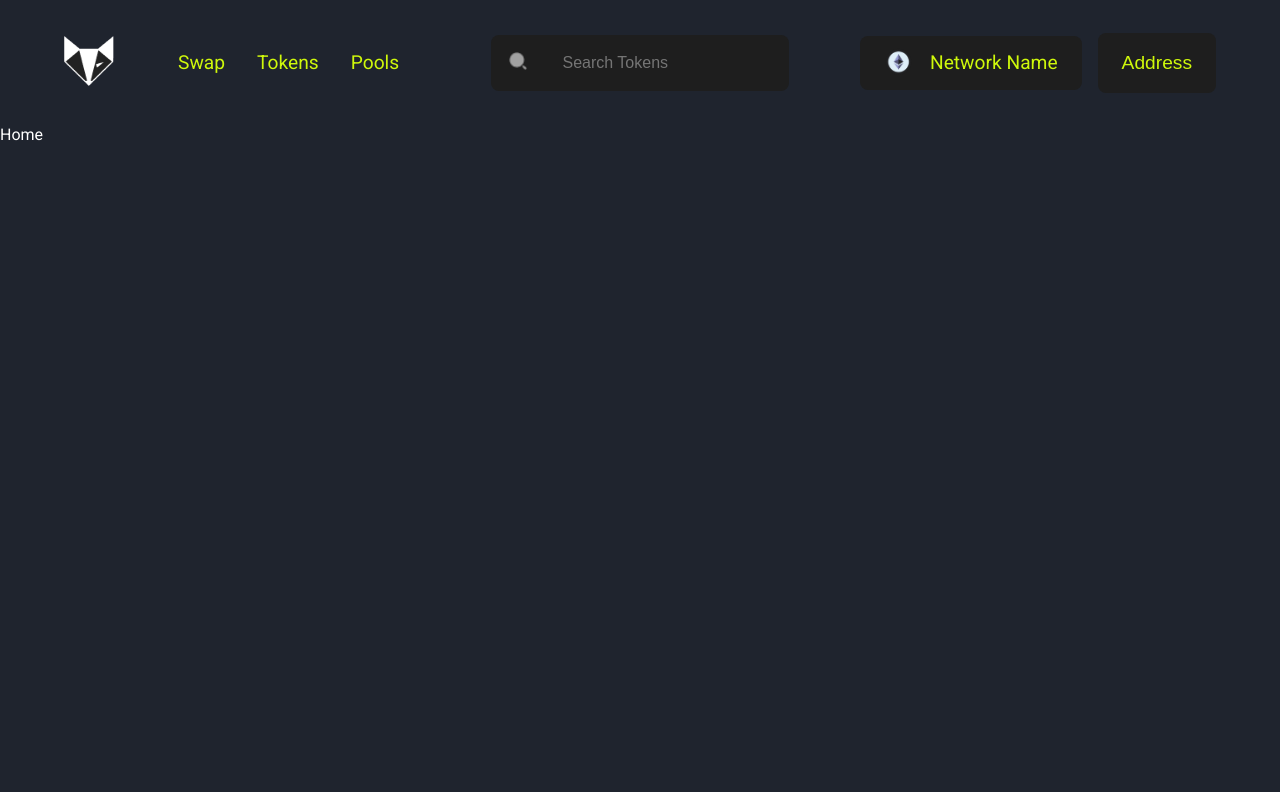
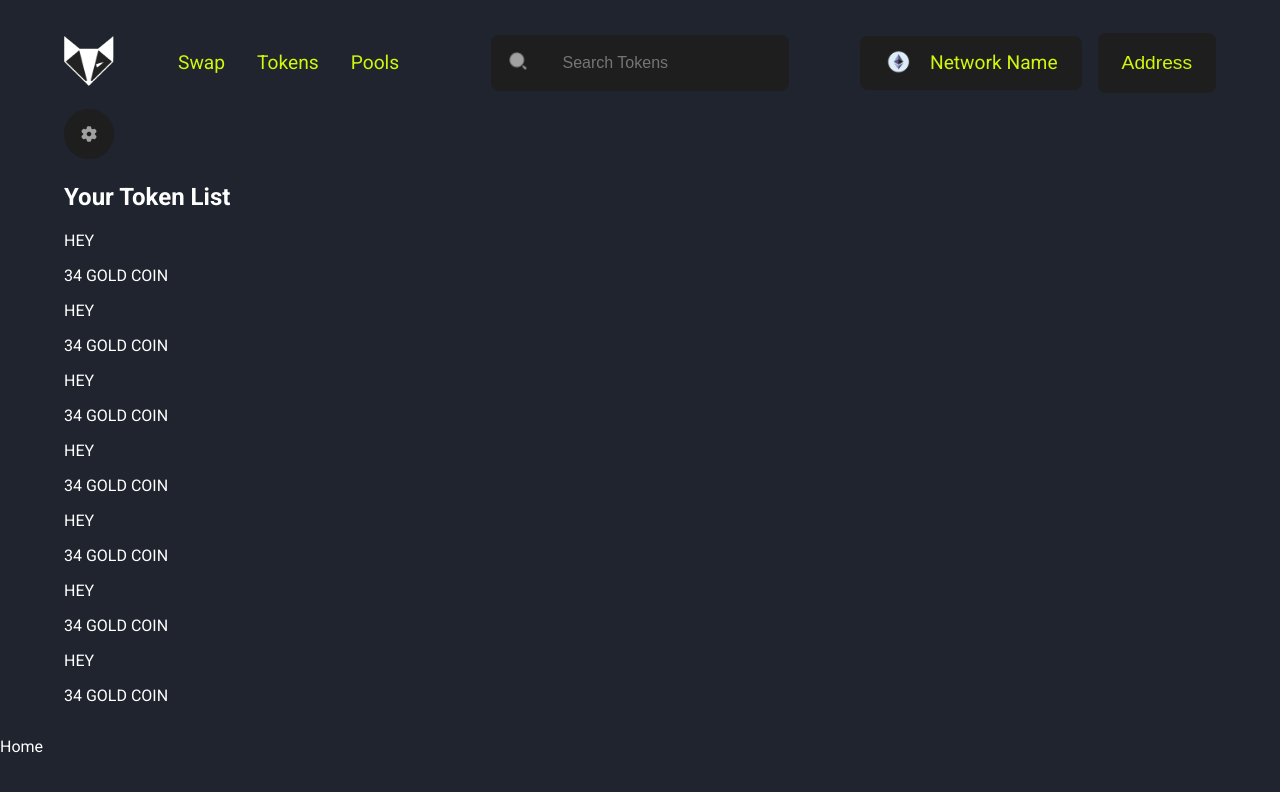
Before and after one commit to W3Charles/uniswap_3.0, a Next.js app: page / in a window 1280 px wide. Shown: the top 792 px of the page. Built offline with nearby package versions, Linux system fonts and the light colour scheme.

Commit message:
test: add exclamation to openTokenBox  logic

```diff
--- a/Components/NavBar/NavBar.jsx
+++ b/Components/NavBar/NavBar.jsx
@@ -74,7 +74,7 @@ const NavBar = () => {
       </div>
 
       {/* TOKENLIST COMPONENT */}
-      {openTokenBox && (
+      {!openTokenBox && (
         <TokenList tokenDate="hey" setOpenTokenBox={setOpenTokenBox} />
       )}
     </div>
```
